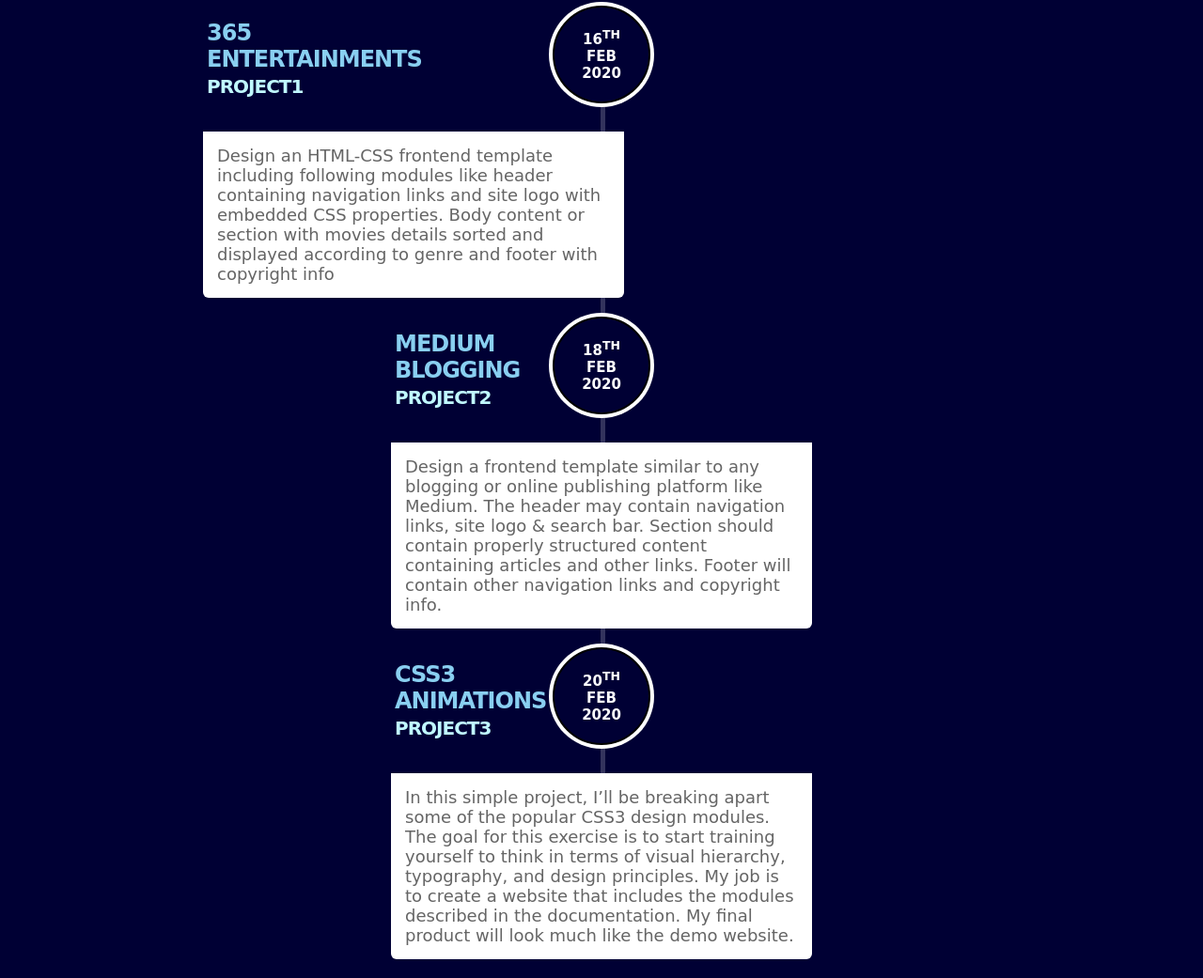
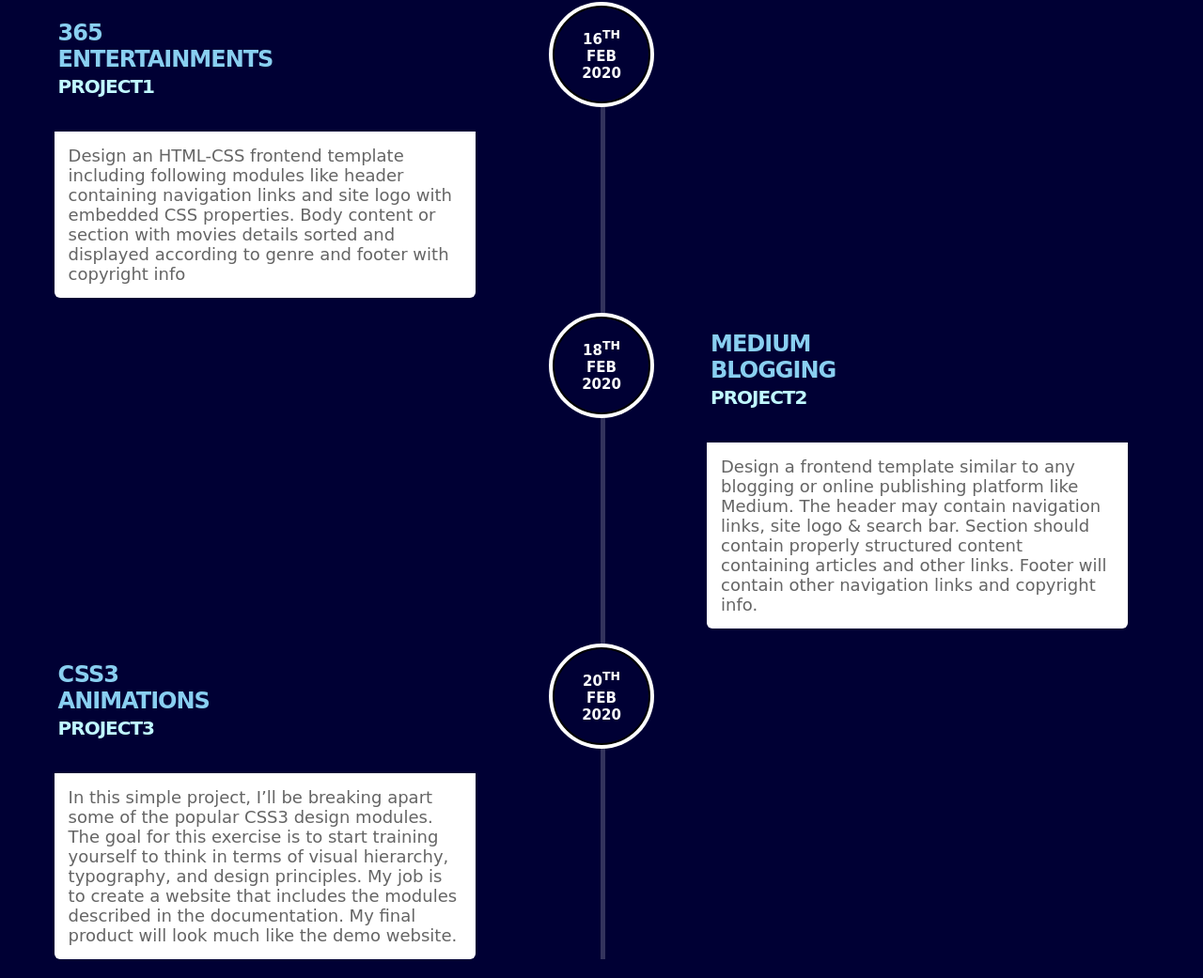
Before and after one commit to shekhardixit/HTML-CSS-Timeline, a plain HTML site: page index.html in a window 1280 px wide. Shown: the part 115-1156 px from the top of the page at 94% size. Drawn offline with Linux system fonts and the light colour scheme; a web font is replaced by a local one.

Commit message:
Css code added to index.html

```diff
--- a/index.html
+++ b/index.html
@@ -17,9 +17,9 @@
                     <span class="month">Feb</span>
                     <span class="year">2020</span>
                 </span>
-                <h2 style="left: -200px;">365 Entertainments <small style="color:#C0F8FF">Project1</small></h2>
+                <h2 style="left: -80%;">365 Entertainments <small style="color:#C0F8FF">Project1</small></h2>
 
-                <p style="left: -200px;">Design an HTML-CSS frontend template including
+                <p style="left: -80%;">Design an HTML-CSS frontend template including
                 following modules like header containing navigation
                 links and site logo with embedded CSS properties. Body
                 content or section with movies details sorted and
@@ -34,9 +34,9 @@
                     <span class="month">Feb</span>
                     <span class="year">2020</span>
                 </span>
-                <h2>Medium Blogging <small style="color:#C0F8FF">Project2</small></h2>
+                <h2 style="left: 75%;">Medium Blogging <small style="color:#C0F8FF">Project2</small></h2>
 
-                <p>Design a frontend template similar to any blogging or
+                <p style="left: 75%;">Design a frontend template similar to any blogging or
                 online publishing platform like Medium. The header may
                 contain navigation links, site logo & search bar. Section
                 should contain properly structured content containing
@@ -51,9 +51,9 @@
                     <span class="month">Feb</span>
                     <span class="year">2020</span>
                 </span>
-                <h2>CSS3 Animations <small style="color:#C0F8FF">Project3</small></h2>
+                <h2 style="left: -80%;">CSS3 Animations <small style="color:#C0F8FF">Project3</small></h2>
 
-                <p>In this simple project, I’ll be breaking apart some of
+                <p style="left: -80%;">In this simple project, I’ll be breaking apart some of
                 the popular CSS3 design modules. The goal for this exercise
                 is to start training yourself to think in terms of visual
                 hierarchy, typography, and design principles. My job is to
```
